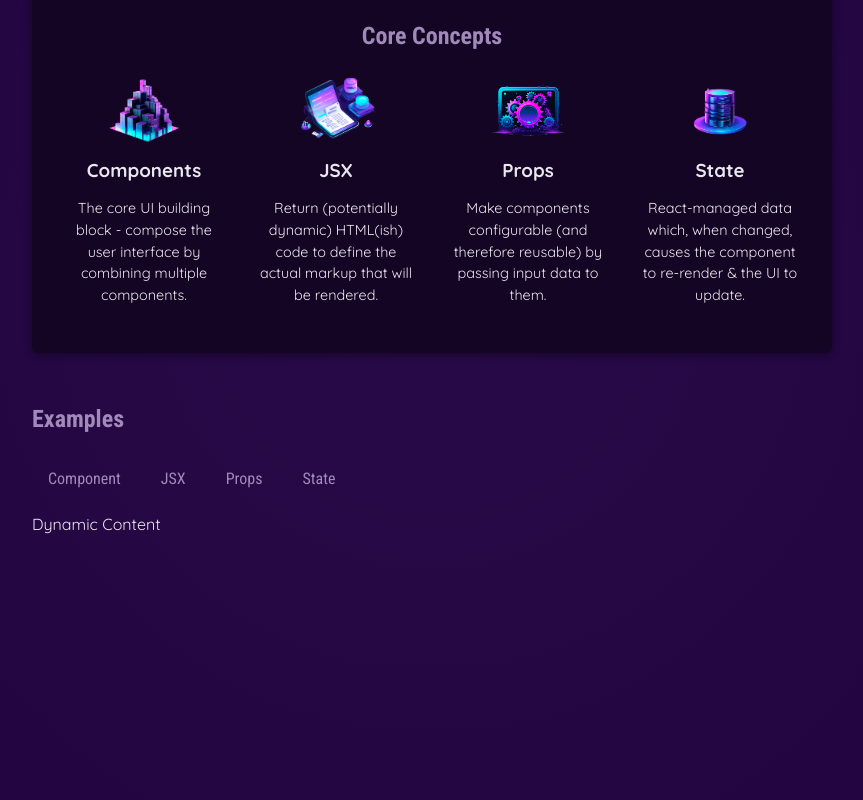
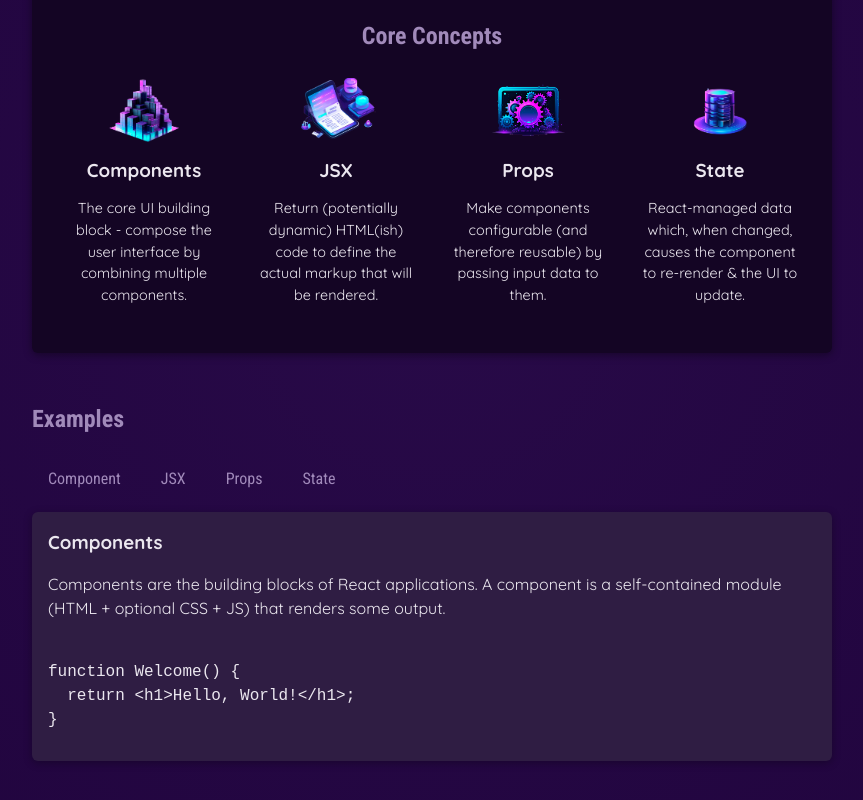
Before and after one commit to eriancari/reactJS-practice, a React (Vite) app: page / in a window 1280 px wide. Shown: the part 346-1146 px from the top of the page, without its empty margins (208-1071 px from the left). Built offline with nearby package versions, Linux system fonts and the light colour scheme.

Commit message:
managing state and using hooks; deriving and outputting data based on state

```diff
--- a/src/App.jsx
+++ b/src/App.jsx
@@ -1,10 +1,12 @@
-import componentsImg from './assets/components.png';
+import { useState } from 'react'; // also called HOOKS; it can only be called inside component functions and must be added on the top-level
+
 import { CORE_CONCEPTS } from './data';
 import Header from './components/Header/Header.jsx';
 import CoreConcept from './components/CoreConcept.jsx';
 import TabButton from './components/TabButton.jsx';
+import { EXAMPLES } from './data.js';
 
-// USING PROPS
+// PASSING PARAMETERS USING PROPS
 /* function CoreConcept(props) {
   return (
     <li>
@@ -15,7 +17,7 @@
   );
 } */
 
-// USING DESTRUCTURING
+// PASSING USING DESTRUCTURING
 /* function CoreConcept({title, description, image}) {
   return (
     <li>
@@ -27,9 +29,11 @@
 } */
 
 function App() {
+  const [ selectedTopic, setSelectedTopic] = useState('components');
+
   function handleSelect(selectedButton) {
     // selectedButton => 'components', 'jsx', 'props', 'state'
-    console.log(selectedButton);
+    setSelectedTopic(selectedButton);
   }
   return (
     <div>
@@ -77,12 +81,20 @@
         <section id="examples">
           <h2>Examples</h2>
           <menu>
-            <TabButton onSelect={() => handleSelect('component')}>Component</TabButton>
+            <TabButton onSelect={() => handleSelect('components')}>Component</TabButton>
             <TabButton onSelect={() => handleSelect('jsx')}>JSX</TabButton>
             <TabButton onSelect={() => handleSelect('props')}>Props</TabButton>
             <TabButton onSelect={() => handleSelect('state')}>State</TabButton>
           </menu>
-          Dynamic Content
+          <div id="tab-content">
+              <h3>{ EXAMPLES[selectedTopic].title }</h3>
+              <p>{ EXAMPLES[selectedTopic].description }</p>
+              <pre>
+                <code>
+                  { EXAMPLES[selectedTopic].code }
+                </code>
+              </pre>
+          </div>
         </section>
       </main>
     </div>
--- a/src/data.js
+++ b/src/data.js
@@ -29,3 +29,54 @@
       'React-managed data which, when changed, causes the component to re-render & the UI to update.',
   },
 ];
+
+export const EXAMPLES = {
+  components: {
+    title: 'Components',
+    description:
+      'Components are the building blocks of React applications. A component is a self-contained module (HTML + optional CSS + JS) that renders some output.',
+    code: `
+function Welcome() {
+  return <h1>Hello, World!</h1>;
+}`,
+  },
+  jsx: {
+    title: 'JSX',
+    description:
+      'JSX is a syntax extension to JavaScript. It is similar to a template language, but it has full power of JavaScript (e.g., it may output dynamic content).',
+    code: `
+<div>
+  <h1>Welcome {userName}</h1>
+  <p>Time to learn React!</p>
+</div>`,
+  },
+  props: {
+    title: 'Props',
+    description:
+      'Components accept arbitrary inputs called props. They are like function arguments.',
+    code: `
+function Welcome(props) {
+  return <h1>Hello, {props.name}</h1>;
+}`,
+  },
+  state: {
+    title: 'State',
+    description:
+      'State allows React components to change their output over time in response to user actions, network responses, and anything else.',
+    code: `
+function Counter() {
+  const [isVisible, setIsVisible] = useState(false);
+
+  function handleClick() {
+    setIsVisible(true);
+  }
+
+  return (
+    <div>
+      <button onClick={handleClick}>Show Details</button>
+      {isVisible && <p>Amazing details!</p>}
+    </div>
+  );
+}`,
+  },
+};
```
